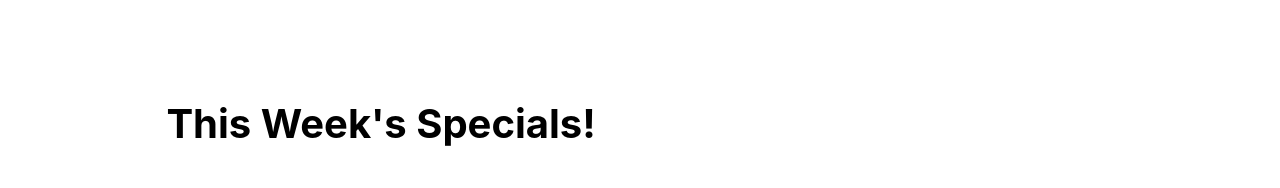
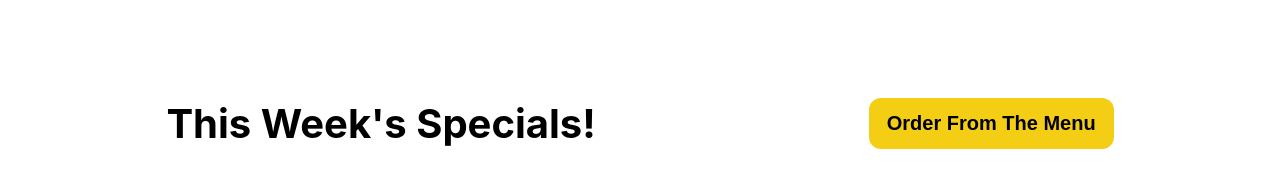
Before and after one commit to softdeveloper23/little-lemon-react-app, a React (Create React App) app: page / in a window 1280 px wide. Shown: the part 600-788 px from the top of the page. Built offline with nearby package versions, Linux system fonts and the light colour scheme.

Commit message:
Added a button to order from the menu

```diff
--- a/src/components/Menu.js
+++ b/src/components/Menu.js
@@ -3,8 +3,9 @@ import React from "react";
 const Menu = () => {
     return (
         <div className="menu-container">
-            <div>
+            <div className="menu-header">
                 <h2>This Week's Specials!</h2>
+                <button>Order From The Menu</button>
             </div>
         </div>
     )
```
